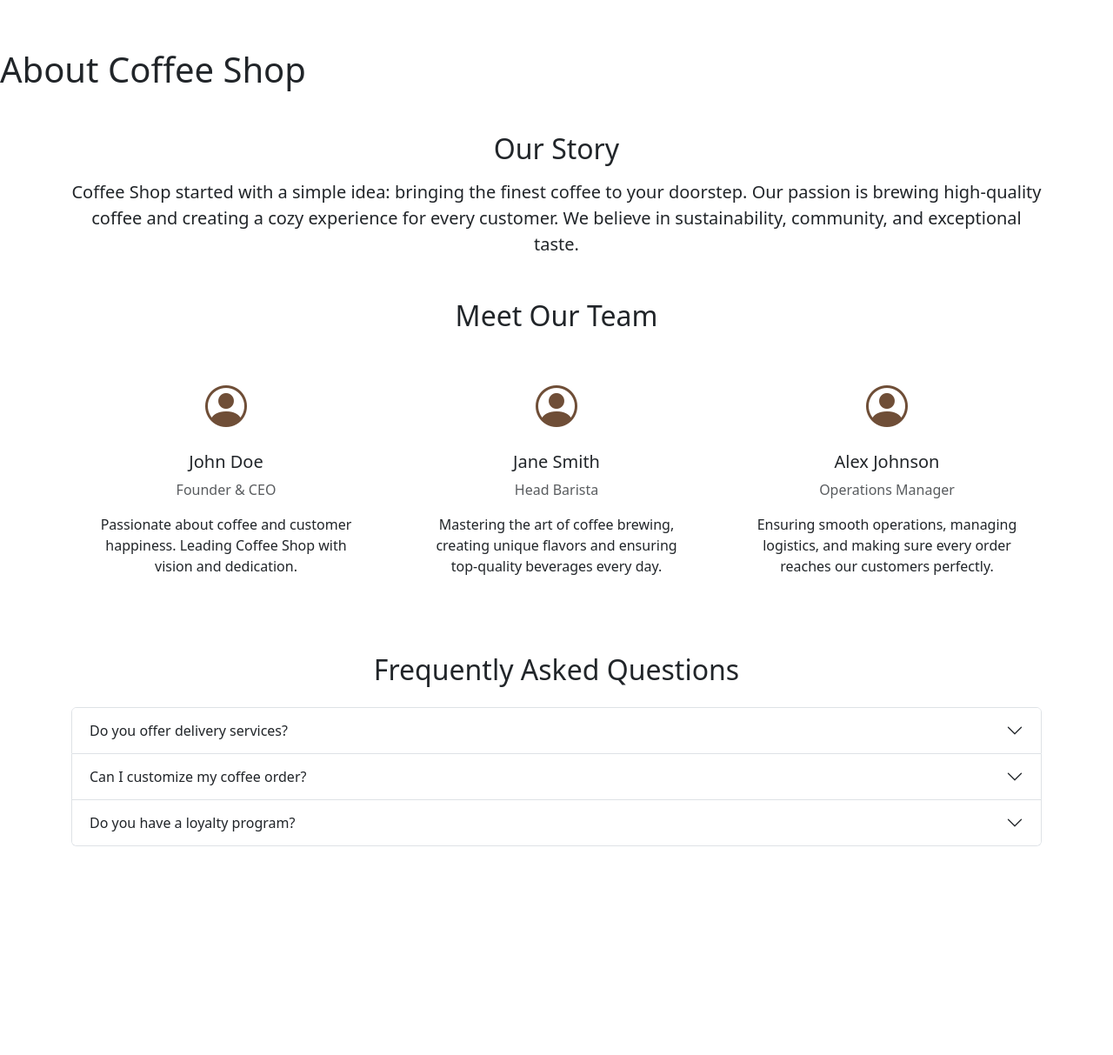
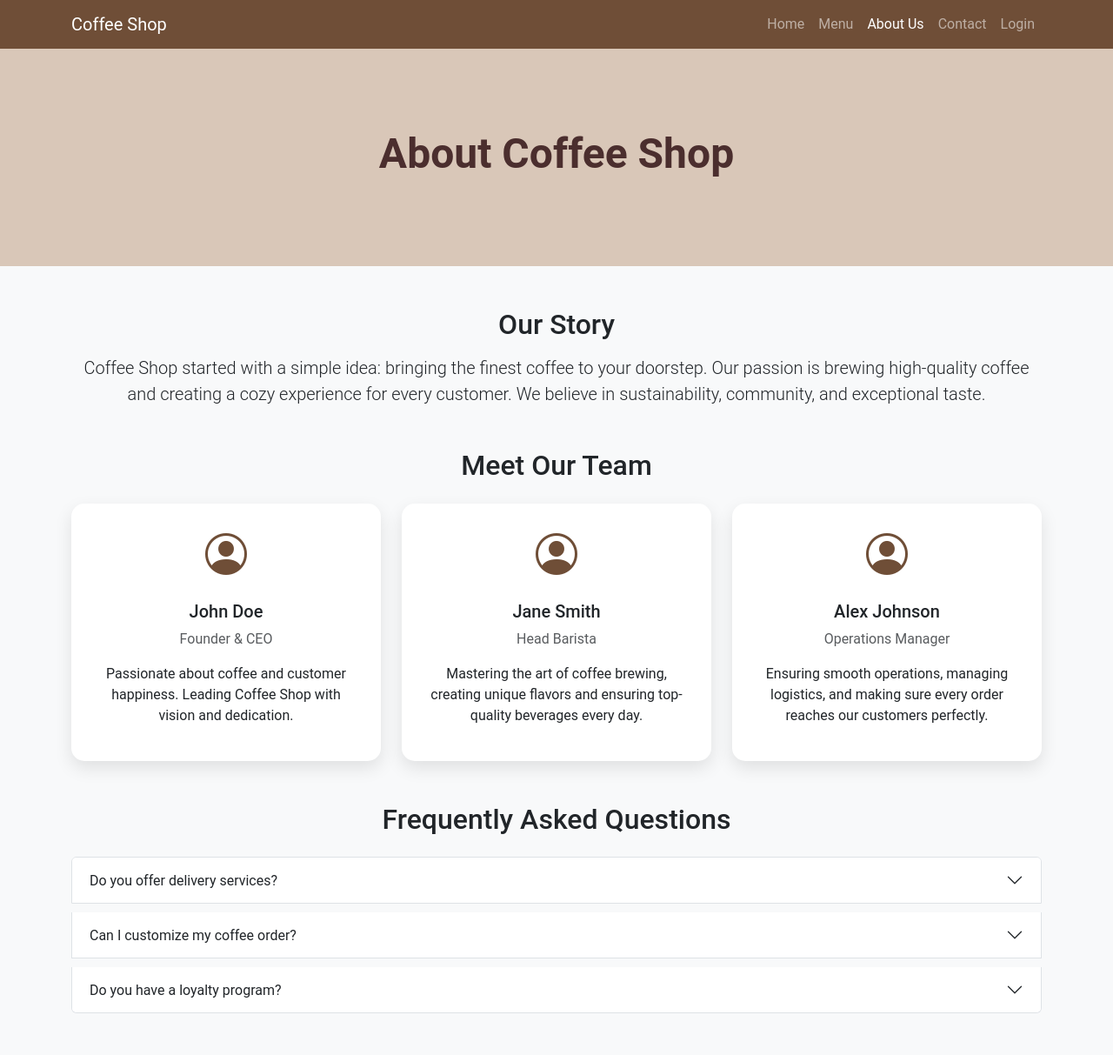
Before and after one commit to siambasher123/CofeeShop_Project1, a PHP site: page /about.php in a window 1280 px wide. Shown: the whole page at 87% size. Before the commit the page ends 973 px from the top, so only its background shows below. Run offline with PHP 8.4, Linux system fonts and the light colour scheme.

Commit message:
developing About: added CSS and BootStrap styles to it

```diff
--- a/about.php
+++ b/about.php
@@ -15,6 +15,57 @@ $user_logged_in = isset($_SESSION['user_id']);
     <title>About Us - Coffee Shop</title>
     <link href="https://cdn.jsdelivr.net/npm/bootstrap@5.3.3/dist/css/bootstrap.min.css" rel="stylesheet">
     <link href="https://cdn.jsdelivr.net/npm/bootstrap-icons@1.11.0/font/bootstrap-icons.css" rel="stylesheet">
+    <style>
+        body {
+            font-family: 'Roboto', sans-serif;
+            background-color: #f8f9fa;
+        }
+
+        .navbar-custom {
+            background-color: #6f4e37;
+        }
+
+        .btn-warning {
+            background-color: #f0ad4e;
+            border-color: #f0ad4e;
+        }
+
+        .btn-warning:hover {
+            background-color: #ec971f;
+            border-color: #d58512;
+        }
+
+        .hero-section {
+            background-color: #d9c7b8;
+            height: 250px;
+            display: flex;
+            align-items: center;
+            justify-content: center;
+            text-align: center;
+        }
+
+        .hero-section h1 {
+            font-size: 3rem;
+            font-weight: bold;
+            color: #4b2e2e;
+        }
+
+        .team-card {
+            border-radius: 15px;
+            box-shadow: 0 8px 20px rgba(0, 0, 0, 0.1);
+            padding: 20px;
+            background-color: white;
+            transition: transform 0.3s;
+        }
+
+        .team-card:hover {
+            transform: translateY(-5px);
+        }
+
+        .faq-card {
+            margin-bottom: 10px;
+        }
+    </style>
 </head>
 
 <body>
```
